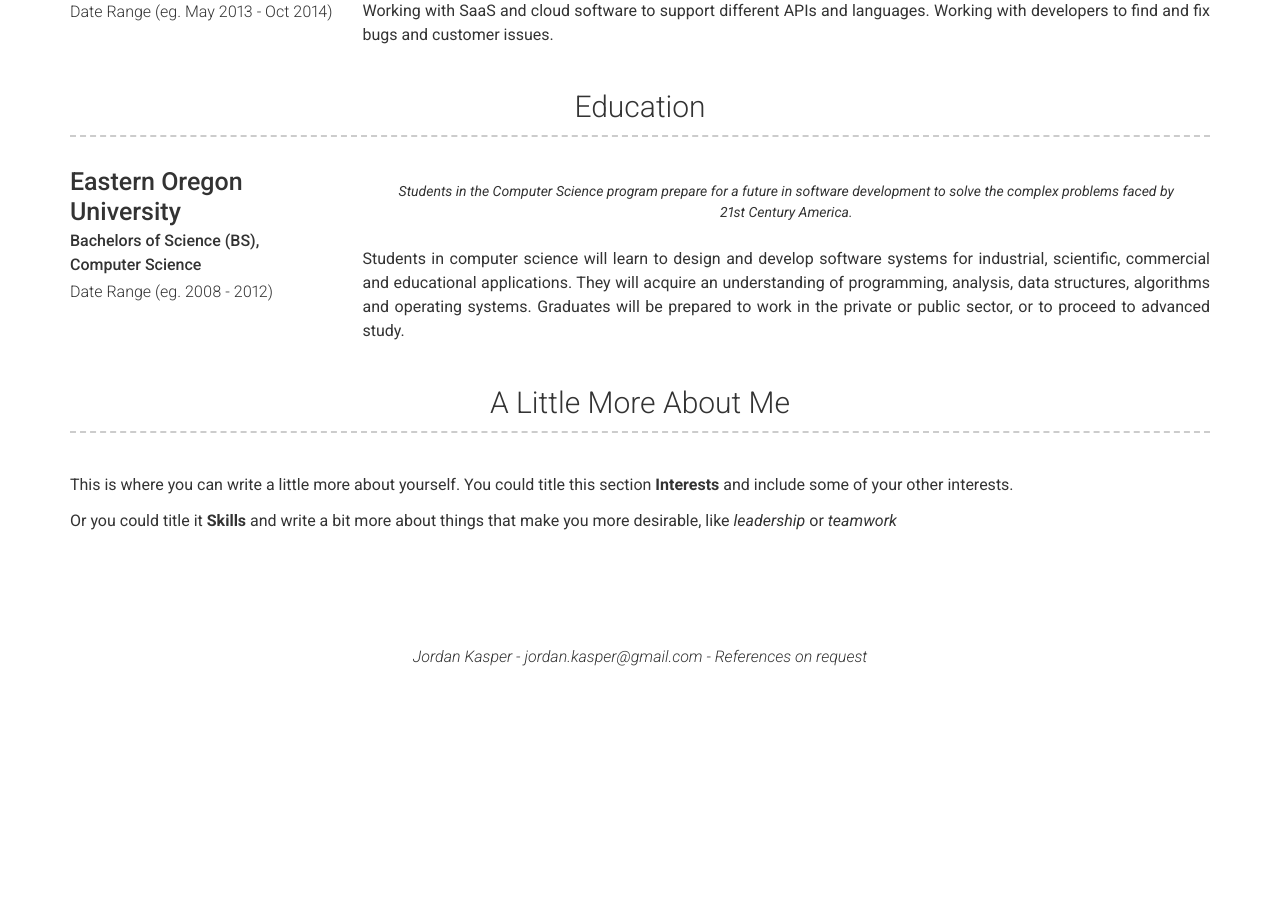
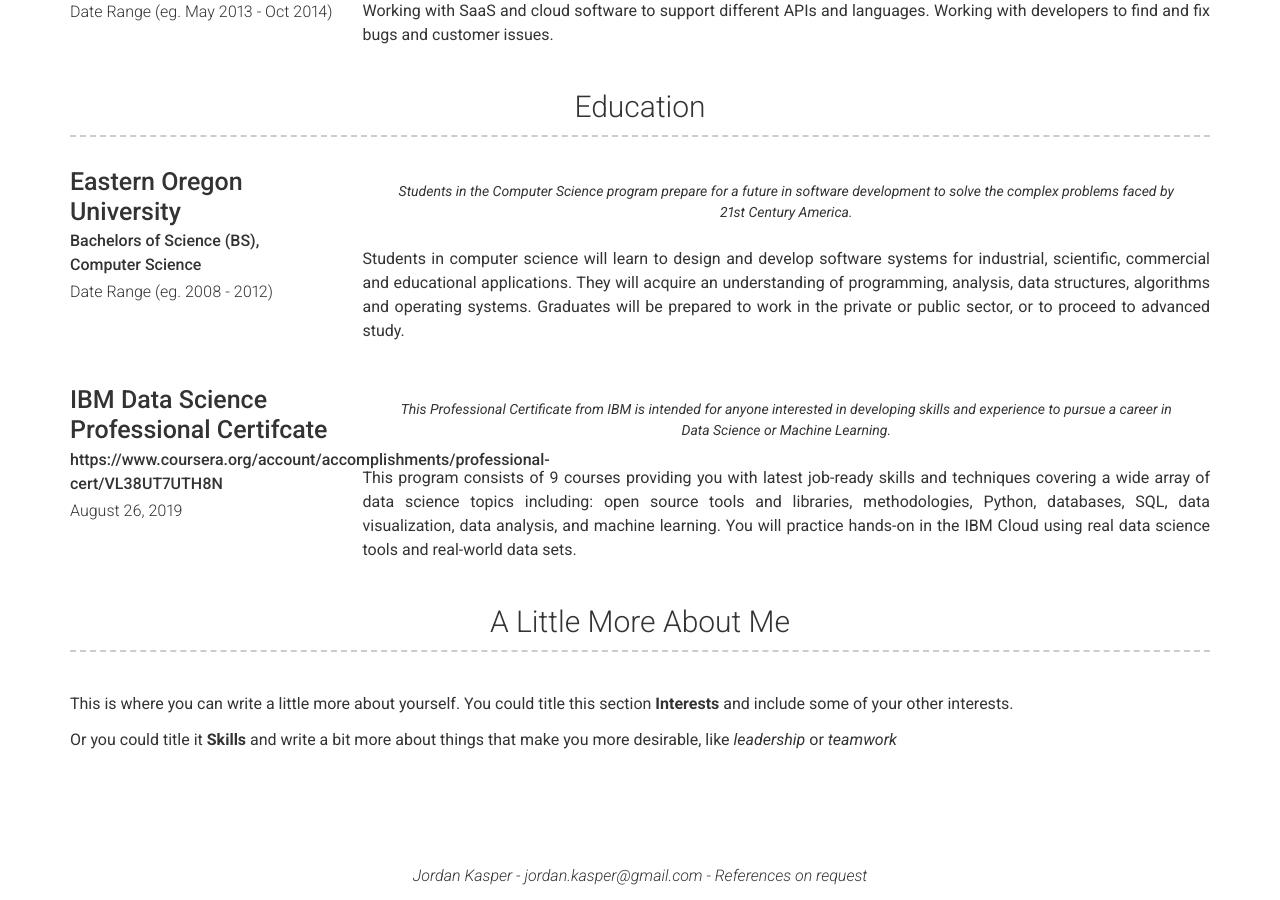
Before and after one commit to jordan-kasper/jordan-kasper.github.io, a Jekyll site: the page built from index.md, in a window 1280 px wide and 900 px high, scrolled down 1594 px. Built offline with Jekyll 4.4.1, drawn with Linux system fonts in a browser that asks for light colours; before the commit the page ends 2275 px from its top, so only the background shows below that.

Commit message:
adding certification to education

```diff
--- a/_data/education.yml
+++ b/_data/education.yml
@@ -7,3 +7,12 @@
     Students in the Computer Science program prepare for a future in software development to solve the complex problems faced by 21st Century America.
   description: | # this will include new lines to allow paragraphs
     Students in computer science will learn to design and develop software systems for industrial, scientific, commercial and educational applications. They will acquire an understanding of programming, analysis, data structures, algorithms and operating systems. Graduates will be prepared to work in the private or public sector, or to proceed to advanced study.
+
+- layout: left
+  name: IBM Data Science Professional Certifcate
+  dates: August 26, 2019
+  qualification: https://www.coursera.org/account/accomplishments/professional-cert/VL38UT7UTH8N
+  quote: >
+    This Professional Certificate from IBM is intended for anyone interested in developing skills and experience to pursue a career in Data Science or Machine Learning.
+  description: | # this will include new lines to allow paragraphs
+    This program consists of 9 courses providing you with latest job-ready skills and techniques covering a wide array of data science topics including: open source tools and libraries, methodologies, Python, databases, SQL, data visualization, data analysis, and machine learning. You will practice hands-on in the IBM Cloud using real data science tools and real-world data sets.
```
